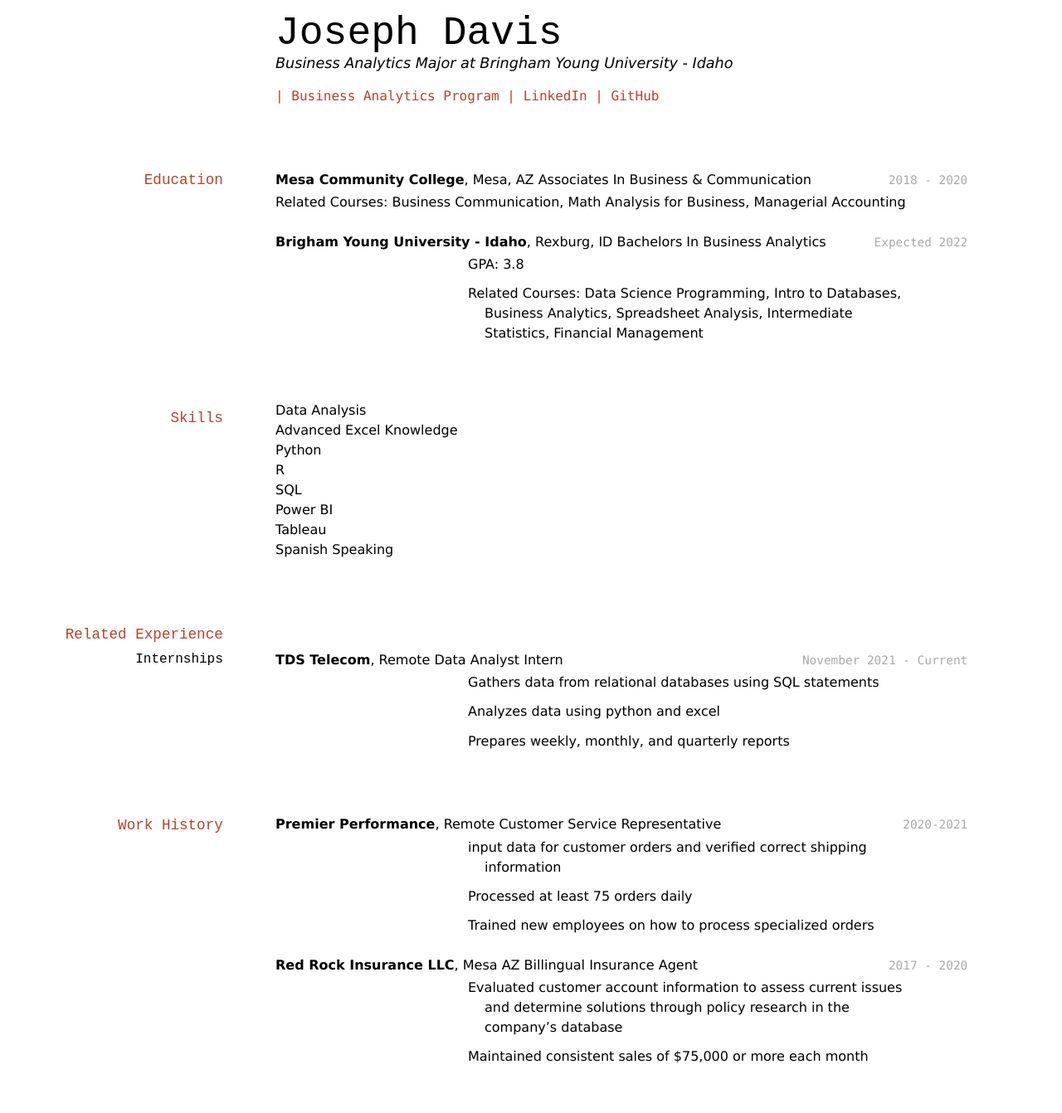
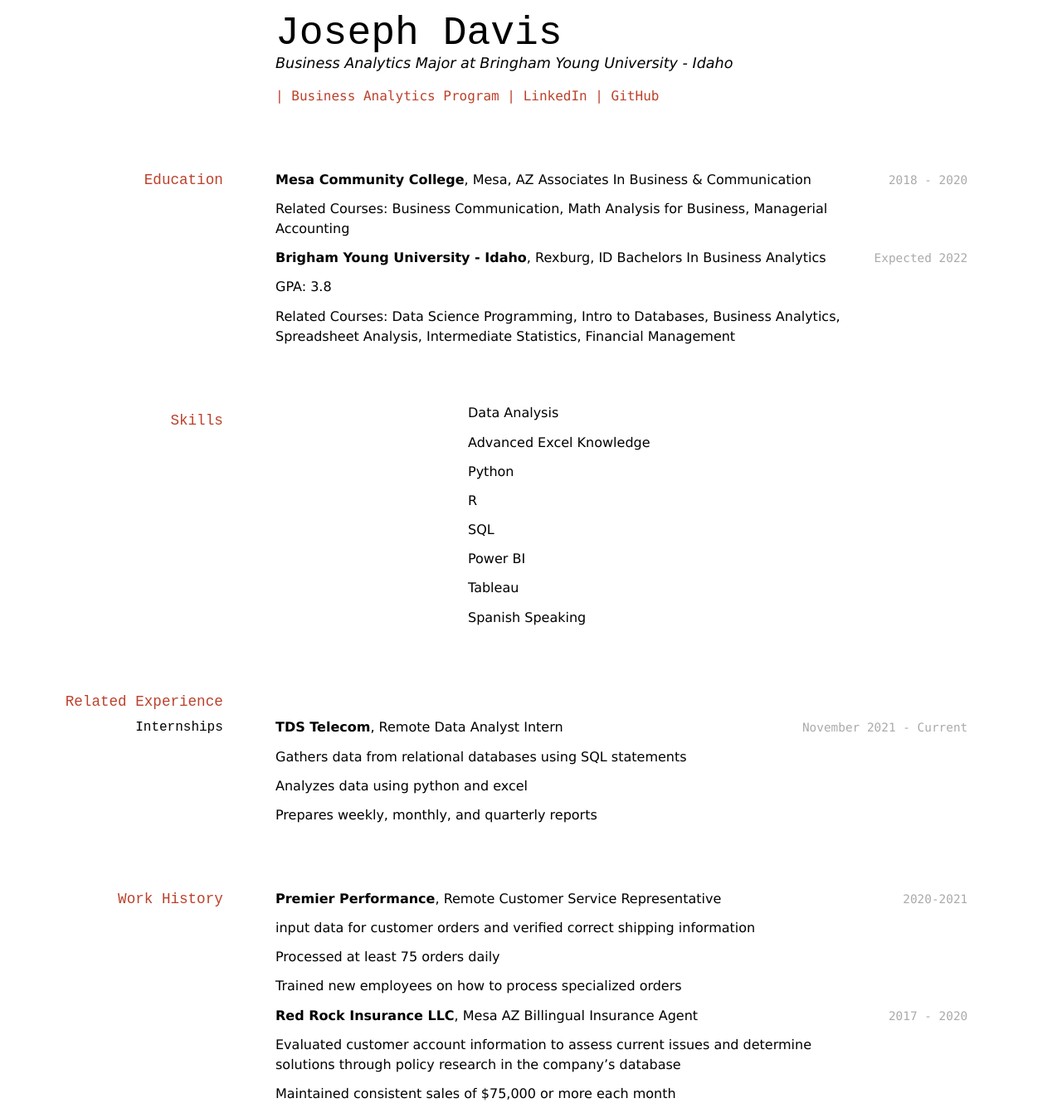
Before and after one commit to magoodsell/Davis-Resume, a Jekyll site: the page built from docs/index.md, in a window 1280 px wide. Shown: the whole page at 83% size. Built offline with Jekyll 4.4.1, drawn with Linux system fonts in a browser that asks for light colours; before the commit the page ends 1310 px from its top, so only the background shows below that.

Commit message:
formatting changes

```diff
--- a/docs/index.md
+++ b/docs/index.md
@@ -19,25 +19,34 @@ Business Analytics Major at Bringham Young University - Idaho
 __Mesa Community College__, Mesa, AZ
 Associates In Business & Communication
 
-- Related Courses: Business Communication, Math Analysis for Business, Managerial Accounting
+Related Courses: Business Communication, Math Analysis for Business, Managerial Accounting
 
 `Expected 2022`
 __Brigham Young University - Idaho__, Rexburg, ID
 Bachelors In Business Analytics
 
-- GPA: 3.8
+GPA: 3.8
 
-- Related Courses: Data Science Programming, Intro to Databases, Business Analytics, Spreadsheet Analysis, Intermediate Statistics, Financial Management
+Related Courses: Data Science Programming, Intro to Databases, Business Analytics, Spreadsheet Analysis, Intermediate Statistics, Financial Management
 
 ## Skills
+
 - Data Analysis
+
 - Advanced Excel Knowledge
+
 - Python
+
 - R
+
 - SQL
+
 - Power BI
+
 - Tableau
+
 - Spanish Speaking
+
 
 ## Related Experience
 
@@ -47,11 +56,11 @@ Bachelors In Business Analytics
 __TDS Telecom__, Remote
 Data Analyst Intern
 
-- Gathers data from relational databases using SQL statements
+Gathers data from relational databases using SQL statements
 
-- Analyzes data using python and excel
+Analyzes data using python and excel
 
-- Prepares weekly, monthly, and quarterly reports
+Prepares weekly, monthly, and quarterly reports
 
 ## Work History
 
@@ -59,20 +68,20 @@ Data Analyst Intern
 __Premier Performance__, Remote
 Customer Service Representative
 
-- input data for customer orders and verified correct shipping information
+input data for customer orders and verified correct shipping information
 
-- Processed at least 75 orders daily
+Processed at least 75 orders daily
 
-- Trained new employees on how to process specialized orders
+Trained new employees on how to process specialized orders
 
 
 `2017 - 2020`
 __Red Rock Insurance LLC__, Mesa AZ
 Billingual Insurance Agent
 
-- Evaluated customer account information to assess current issues and determine solutions through policy research in the company’s database
+Evaluated customer account information to assess current issues and determine solutions through policy research in the company’s database
 
-- Maintained consistent sales of $75,000 or more each month
+Maintained consistent sales of $75,000 or more each month
 
 <!-- ### Footer
 
```
